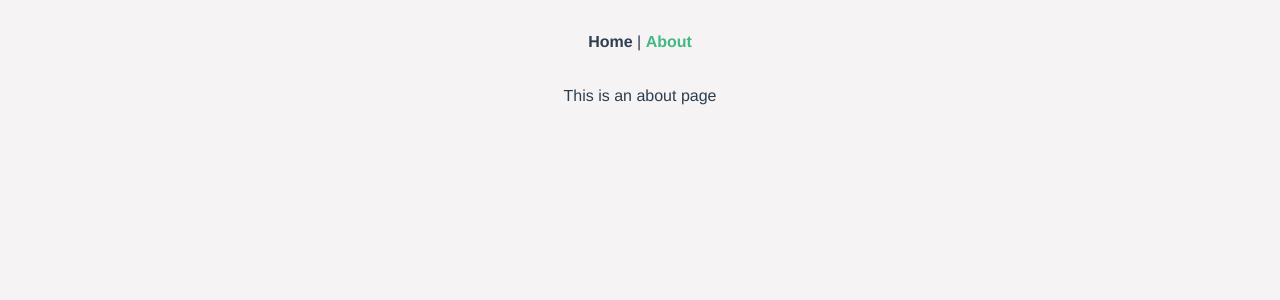
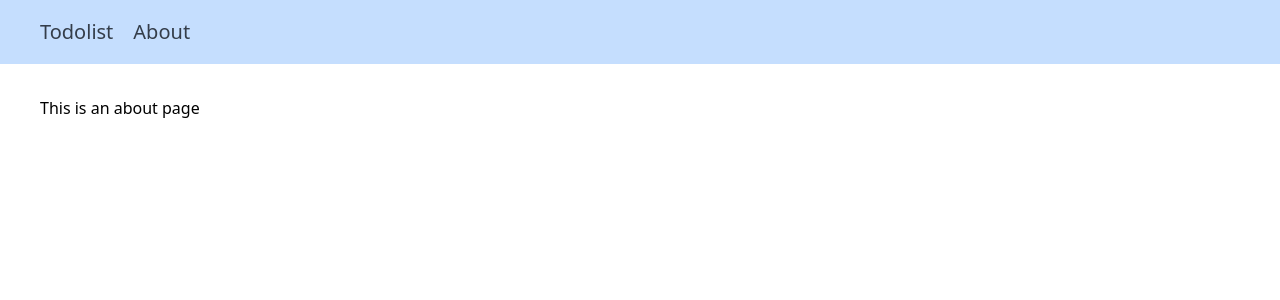
Before and after one commit to Loksli17/start-nest, a Vue app in the folder client/: page /about in a window 1280 px wide. Shown: the top 300 px of the page. Built offline with nearby package versions, Linux system fonts and the light colour scheme.

Commit message:
first try of tailwind (hmmm, mm, hm, hmmmm...)

```diff
--- a/client/src/App.vue
+++ b/client/src/App.vue
@@ -1,30 +1,55 @@
 <template>
-  <div id="nav">
-    <router-link to="/">Home</router-link> |
-    <router-link to="/about">About</router-link>
-  </div>
-  <router-view/>
+
+    <div class="fixed h-16 grid grid-flow-col auto-cols-max gap-5 px-10 items-center bg-blue-200 w-full opacity-90" id="nav">
+        <router-link class="text-gray-800 text-xl hover:underline" v-for="link in links" :key="link.to" :to="link.to">{{link.text}}</router-link>
+    </div>
+
+
+    <div class="md:h-full pt-24 md:grid gap-8 px-10 pb-14 bg-white">
+        <router-view/>
+    </div>
+
 </template>
 
-<style lang="scss">
-#app {
-  font-family: Avenir, Helvetica, Arial, sans-serif;
-  -webkit-font-smoothing: antialiased;
-  -moz-osx-font-smoothing: grayscale;
-  text-align: center;
-  color: #2c3e50;
-}
+<script lang="ts">
+    import { defineComponent, Ref, ref } from 'vue';
 
-#nav {
-  padding: 30px;
+    export default defineComponent({
 
-  a {
-    font-weight: bold;
-    color: #2c3e50;
+        setup(){
 
-    &.router-link-exact-active {
-      color: #42b983;
-    }
-  }
-}
-</style>
+            const links: Ref<Array<{to: string, text: string}>> = ref([
+                {to: "/",      text: 'Todolist'},
+                {to: "/about", text: 'About'},
+            ]);
+
+            return {
+                links
+            }
+        }
+    })
+</script>
+
+
+// <style lang="scss">
+// #app {
+//   font-family: Avenir, Helvetica, Arial, sans-serif;
+//   -webkit-font-smoothing: antialiased;
+//   -moz-osx-font-smoothing: grayscale;
+//   text-align: center;
+//   color: #2c3e50;
+// }
+
+// #nav {
+//   padding: 30px;
+
+//   a {
+//     font-weight: bold;
+//     color: #2c3e50;
+
+//     &.router-link-exact-active {
+//       color: #42b983;
+//     }
+//   }
+// }
+// </style>
--- a/client/src/views/Home.vue
+++ b/client/src/views/Home.vue
@@ -1,22 +1,30 @@
 <template>
-    <div class="home">
+    <div class="">
 
-        <h1 class="text-3xl font-bold underline">Todo list</h1>
-        <button class="new-btn" @click="newTask">New task</button>
+        <div class="">
+            <h1 class=" text-5xl font-bold">Todolist</h1>
+        </div>
 
-        <div class="task-wrapper">
-            <div class="task" v-for="task in tasks" :key="task.id">
-                <span class="text">{{task.text}}</span>
+        <div class=" mt-6">
+            <button class="p-4 w-max bg-blue-500  text-white text-lg" @click="newTask">New task</button>
+        </div>
+
+        <div class=" mt-14 grid gap-5 md:grid-cols-1">
+            <div class="grid grid-flow-col grid-cols-todo bg-gray-100 p-6" v-for="task in tasks" :key="task.id">
+                <span class="text text-blue-600">{{task.text}}</span>
                 <span>{{task.date}}</span>
                 <span>{{task.time}}</span>
                 <span>{{task.taskTypeId}}</span>
 
-                <button>Edit</button>
-                <button @click="removeTask(task.id)">Remove</button>
+                <div class="grid grid-flow-col auto-cols-max gap-3">
+                    <button>&#9998;</button>
+                    <button class=" text-red-500" @click="removeTask(task.id)">&#10006;</button>
+                </div>
             </div>
         </div>
     </div>
 
+<!--
     <div class="modal-back">
 
         <form>
@@ -26,9 +34,10 @@
                 <option v-for="type in types" :key="type.id" :value="type.id">{{type.name}}</option>
             </select>
         </form>
-    </div>
+    </div> -->
 
 </template>
+
 
 
 <script lang="ts">
@@ -96,47 +105,3 @@
     });
 
 </script>
-
-
-<style lang="scss">
-
-    *{
-        margin: 0px;
-        padding: 0px;
-    }
-
-    .new-btn{
-        margin: 30px 0px;
-    }
-
-    body {
-        background: rgb(245, 243, 243);
-        padding-bottom: 40px;
-        box-sizing: border-box;
-    }
-
-    .task-wrapper{
-        display: grid;
-        row-gap: 20px;
-        justify-content: center;
-
-        .task{
-            width: 900px;
-            padding: 10px 20px;
-
-            display: grid;
-            grid-auto-flow: column;
-            grid-template-columns: 3fr max-content max-content max-content max-content;
-            column-gap: 10px;
-            background: #fff;
-
-            button{
-                cursor: pointer;
-            }
-
-            .text{
-                text-align: left;
-            }
-        }
-    }
-</style>
--- a/client/tailwind.config.js
+++ b/client/tailwind.config.js
@@ -2,7 +2,11 @@ module.exports = {
   purge: ['./public/**/*.html', './src/**/*.{vue,js,ts,jsx,tsx}'],
   darkMode: false, // or 'media' or 'class'
   theme: {
-    extend: {},
+    extend: {
+        gridTemplateColumns: {
+            'todo': 'repeat(4, 1fr) max-content'
+        },
+    },
   },
   variants: {
     extend: {},
```
